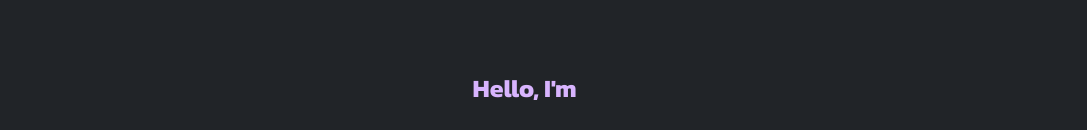
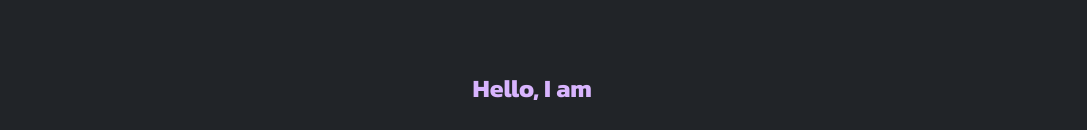
Before and after one commit to suiyanga/My-Portfolio, a Next.js app: page / in a window 1280 px wide. Shown: the part 172-302 px from the top of the page, without its empty margins (97-1184 px from the left). Built offline with nearby package versions, Linux system fonts and the light colour scheme.

Commit message:
fixing single quotes in JSX code

```diff
--- a/app/components/Home/Hero/Hero.tsx
+++ b/app/components/Home/Hero/Hero.tsx
@@ -27,7 +27,7 @@ const Hero = () => {
             data-aos="fade-left"
             data-aos-delay="400"
             className="text-[15px] xl:text-[25px] text-purple-300 font-bold">
-            Hello, I'm
+            Hello, I am
             </h1>
             <h1
             data-aos="fade-right"
```
